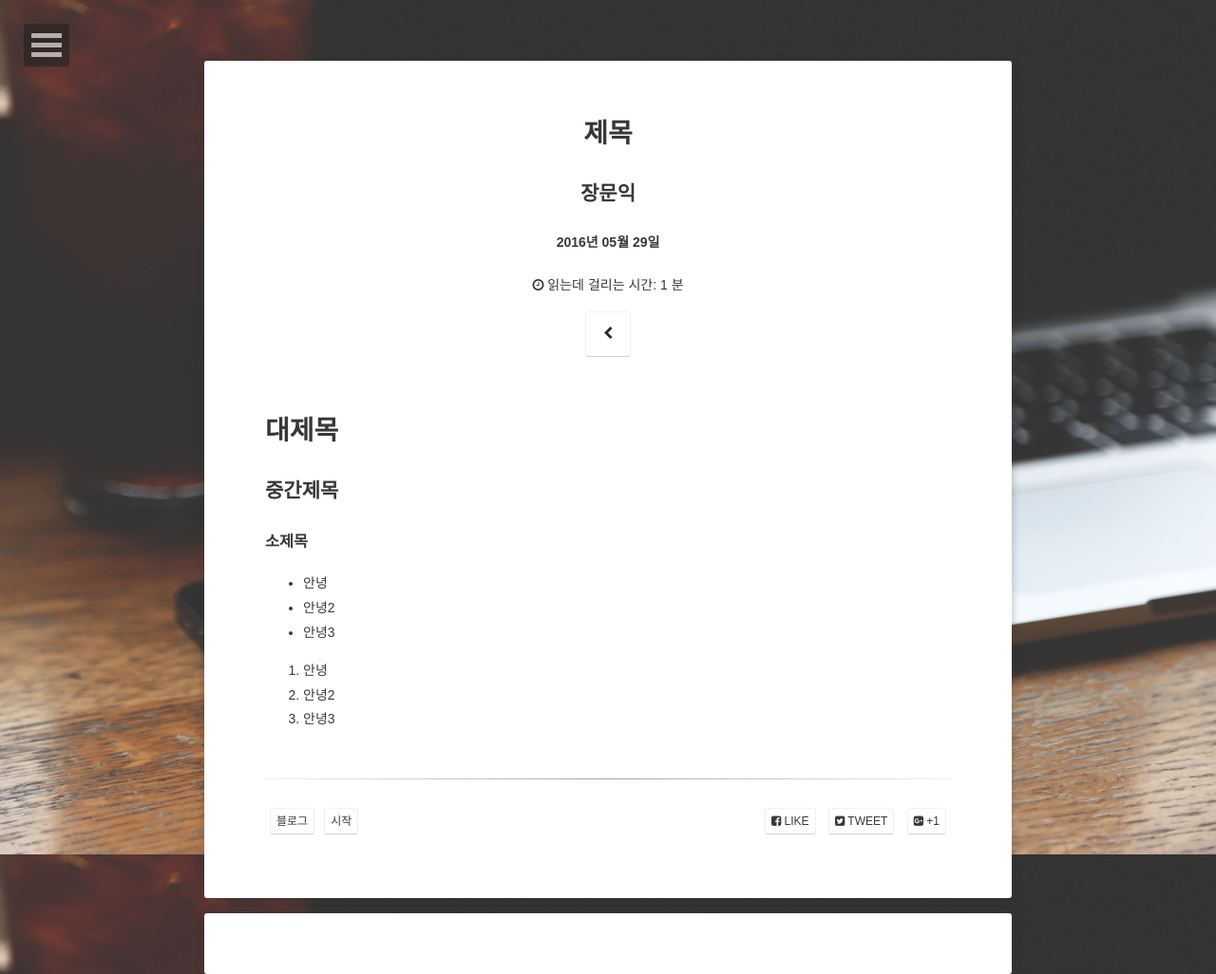
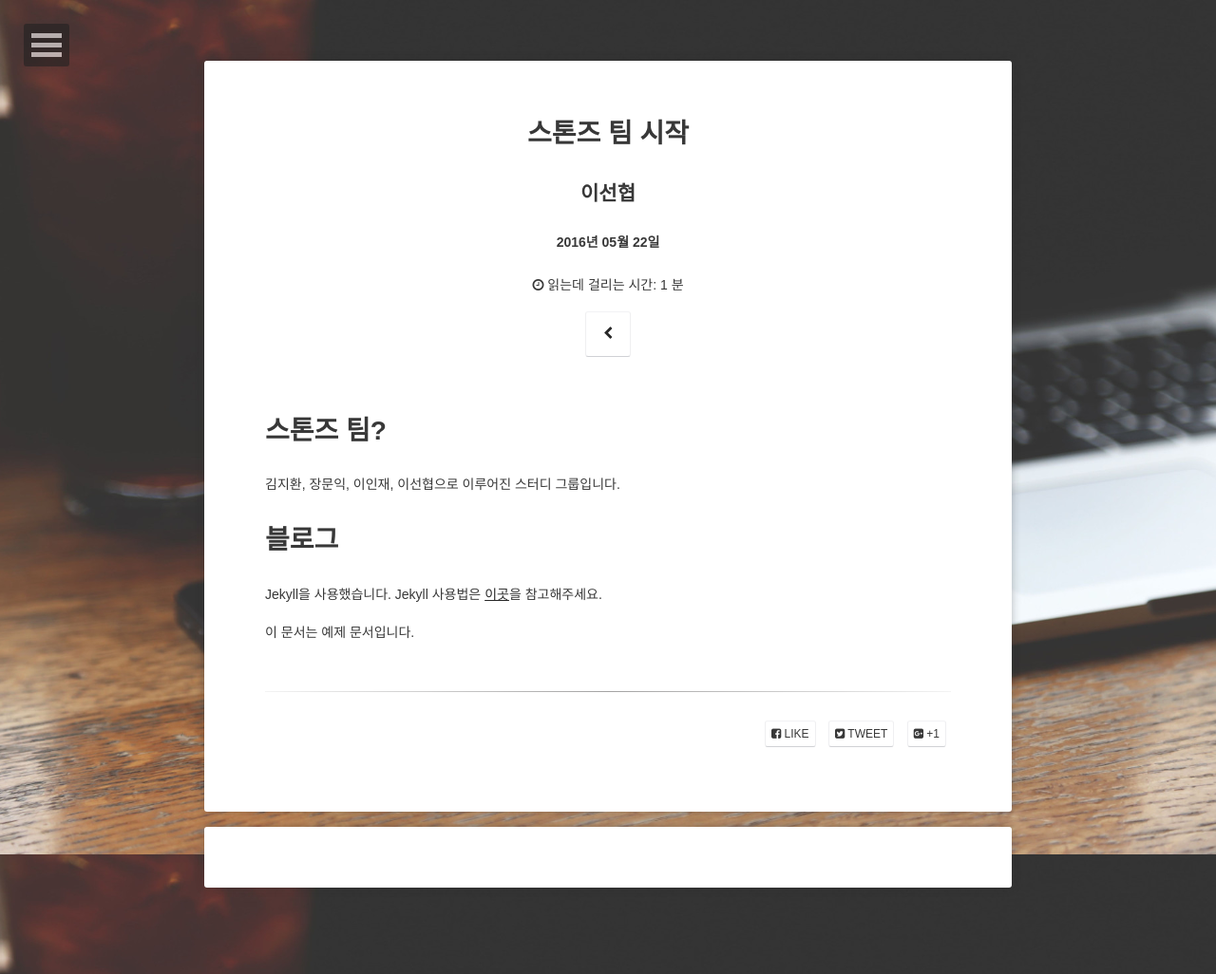
Before and after one commit to StonzeTeam/StonzeTeam.github.io, a Jekyll site: the page built from _posts/2016-05-29-테스트.md, in a window 1280 px wide. Shown: the whole page at 95% size. Built offline with Jekyll 4.4.1, drawn with Linux system fonts in a browser that asks for light colours; some web fonts are replaced; comment, search, counter and statistics services are not loaded.

Commit message:
Update 2016-05-29-테스트.md

```diff
--- a/_posts/2016-05-29-테스트.md
+++ b/_posts/2016-05-29-테스트.md
@@ -1,23 +1,17 @@
 ---
 layout: post
-title: "제목"
-author: "장문익"
-date: 2016-05-29 11:00:00
-excerpt: "스톤즈 팀이 스터디한 내용을 이곳에 기록합니다"
-tags: [블로그, 시작]
+title: "스톤즈 팀 시작"
+author: "이선협"
+date: 2016-05-22 03:00:00
+excerpt: "스톤즈 팀 입니다."
+tags: []
 comments: true
 ---
 
-# 대제목
+# 스톤즈 팀?
+김지환, 장문익, 이인재, 이선협으로 이루어진 스터디 그룹입니다.
 
-## 중간제목
+# 블로그
+Jekyll을 사용했습니다. Jekyll 사용법은 [이곳](http://jekyllrb-ko.github.io/)을 참고해주세요.
 
-### 소제목
-
-* 안녕
-* 안녕2
-* 안녕3
-
-1. 안녕
-2. 안녕2
-3. 안녕3
+이 문서는 예제 문서입니다.
```
